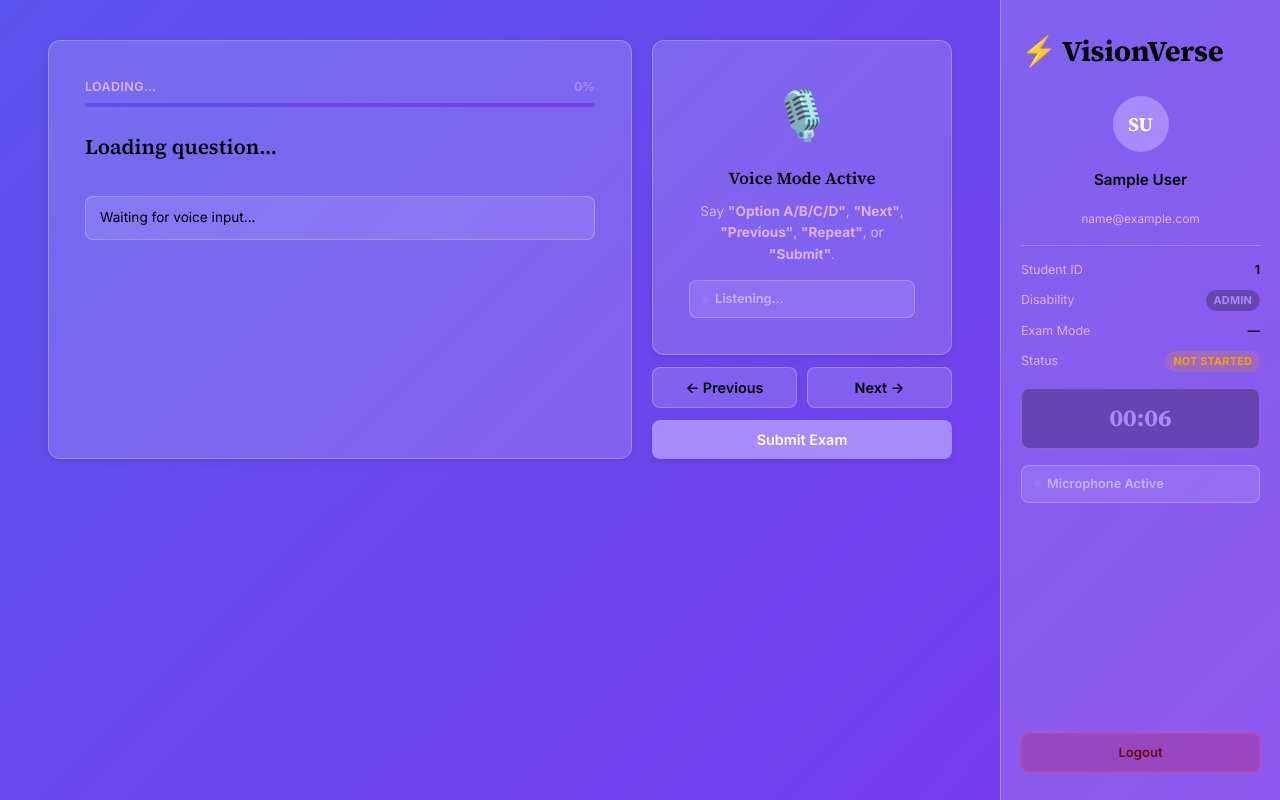
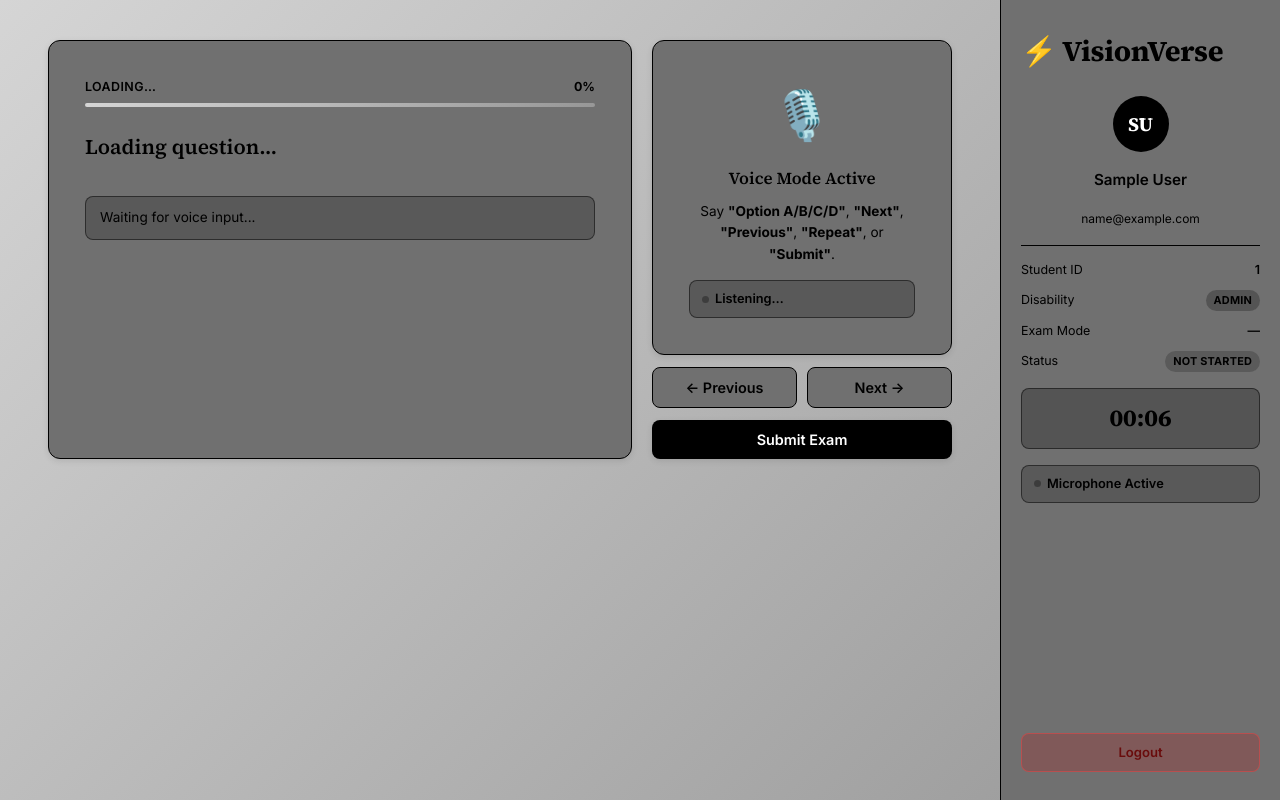
Before and after one commit to KartikChincholkar/Vision-Verse, a Flask app: page /exam in a window 1280 px wide. Run offline with Flask 3, Linux system fonts and the light colour scheme; the visitor is signed in with stand-in values (Sample User, id 1); data that the repository does not hold is empty; some libraries are stand-ins or nearby versions.

Commit message:
Final UI: Integrated linear gradients and VisionVerse branding into templates

```diff
--- a/static/css/style.css
+++ b/static/css/style.css
@@ -13,22 +13,22 @@
 }
 
 :root {
-    --bg: linear-gradient(135deg, #5b53ed, #7c3aed);
-    --bg-white: rgba(255, 255, 255, 0.15);
-    --bg-warm: rgba(255, 255, 255, 0.08);
-    --bg-hover: rgba(255, 255, 255, 0.2);
+    --bg: linear-gradient(135deg, #d5d5d5, #979797);
+    --bg-white: rgb(112, 112, 112);
+    --bg-warm: rgba(112, 112, 112);
+    --bg-hover: rgba(112, 112, 112);
 
-    --border: rgba(255, 255, 255, 0.25);
-    --border-dark: rgba(255, 255, 255, 0.35);
+    --border: rgb(0, 0, 0);
+    --border-dark: rgb(0, 0, 0);
 
     --ink: #000000;
     --ink-light: #000000;
-    --ink-muted: #dfb1f3;
+    --ink-muted: #000000;
     --ink-faint: #000000;
 
-    --accent: #a78bfa;
+    --accent: #000000;
     --accent-bg: rgba(0, 0, 0, 0.25);
-    --accent-border: rgba(167, 139, 250, 0.5);
+    --accent-border: rgba(0, 0, 0, 0.5);
 
     --green: #22c55e;
     --green-bg: rgba(34, 197, 94, 0.2);
@@ -38,13 +38,13 @@
     --red-bg: rgba(196, 1, 1, 0.2);
     --red-border: rgba(239, 68, 68, 0.5);
 
-    --amber: #f59e0b;
-    --amber-bg: rgba(245, 158, 11, 0.2);
-    --amber-border: rgba(245, 158, 11, 0.5);
+    --amber: #000000;
+    --amber-bg: rgba(0, 0, 0, 0.2);
+    --amber-border: rgba(0, 0, 0, 0.5);
 
-    --purple: #c4b5fd;
-    --purple-bg: rgba(196, 181, 253, 0.2);
-    --purple-border: rgba(196, 181, 253, 0.5);
+    --purple: #000000;
+    --purple-bg: rgba(0, 0, 0, 0.2);
+    --purple-border: rgba(0, 0, 0, 0.5);
 
     --radius: 12px;
     --radius-sm: 8px;
@@ -257,7 +257,7 @@ select.form-control option {
 }
 
 .btn-primary:hover {
-    background: #3c29a6;
+    background: #333333;
     box-shadow: var(--shadow);
 }
 
@@ -288,7 +288,7 @@ select.form-control option {
 }
 
 .btn-danger:hover {
-    background: #fee2e2;
+    background: #ff5757;
 }
 
 .btn-block {
@@ -1099,7 +1099,7 @@ select.form-control option {
 #app-loader {
     position: fixed;
     inset: 0;
-    background: linear-gradient(135deg, #4f46e5, #7c3aed);
+    background: linear-gradient(135deg, #c8c8c8, #adadad);
     display: flex;
     flex-direction: column;
     align-items: center;
@@ -1120,7 +1120,7 @@ select.form-control option {
     width: 100%;
     height: 100%;
     border-radius: 100%;
-    border: 3px solid rgba(255,255,255,0.25);
+    border: 3px solid rgb(0, 0, 0);
 }
 
 /* 🔄 TEXT ROTATION (clockwise) */
@@ -1156,7 +1156,7 @@ select.form-control option {
     position: absolute;
     inset: 40px;
     border-radius: 50%;
-    background: rgba(255,255,255,0.12);
+    background: rgb(87, 87, 87);
     backdrop-filter: blur(8px);
     display: flex;
     align-items: center;
@@ -1182,7 +1182,7 @@ select.form-control option {
 /* TEXT */
 .loader-text {
     margin-top: 25px;
-    color: white;
+    color: rgb(0, 0, 0);
     font-weight: 600;
     font-size: 16px;
 }
--- a/templates/base.html
+++ b/templates/base.html
@@ -36,8 +36,8 @@ window.addEventListener("load", () => {
                            a 75,75 0 1,1 -150,0" />
                 </defs>
 
-                <text fill="white" font-size="24" letter-spacing="30">
-                    <textPath href="#textPath">
+                <text fill="black" font-size="24" letter-spacing="30">
+                    <textPath href="#textPath" >
                         VisionVerse
                     </textPath>
                 </text>
--- a/templates/exam.html
+++ b/templates/exam.html
@@ -42,7 +42,7 @@
             <div class="finger-count" id="finger-display">—</div>
             <!-- Gesture guide -->
             <div
-                style="margin-top:10px;font-size:0.78rem;line-height:1.7;color:var(--ink-muted);background:var(--surface-2,#622dbda2);border-radius:8px;padding:10px 12px">
+                style="margin-top:10px;font-size:0.78rem;line-height:1.7;color:var(--ink-muted);background:var(--surface-2,#505050b7);border-radius:8px;padding:10px 12px">
                 <b style="color:var(--ink)">Gesture Guide</b><br>
                 👆 1 finger &rarr; Option A<br>
                 ✌️ 2 fingers &rarr; Option B<br>
--- a/templates/login.html
+++ b/templates/login.html
@@ -23,8 +23,8 @@
             <button type="submit" class="btn btn-primary" id="login-btn">Sign In</button>
         </form>
 
-        <p class="auth-link">Don't have an account? <a href="/register">Register here</a></p>
-        <p class="auth-link" style="margin-top: 10px;"><a href="/admin/login" style="color: #94a3b8;">Go to Admin Portal &rarr;</a></p>
+        <p class="auth-link">Don't have an account? <a href="/register" style="color: #ff2222b2;">Register here</a></p>
+        <p class="auth-link" style="margin-top: 10px;"><a href="/admin/login" style="color: #000000;">Go to Admin Portal &rarr;</a></p>
     </div>
 </div>
 <div class="toast-container" id="toast-container"></div>
```
